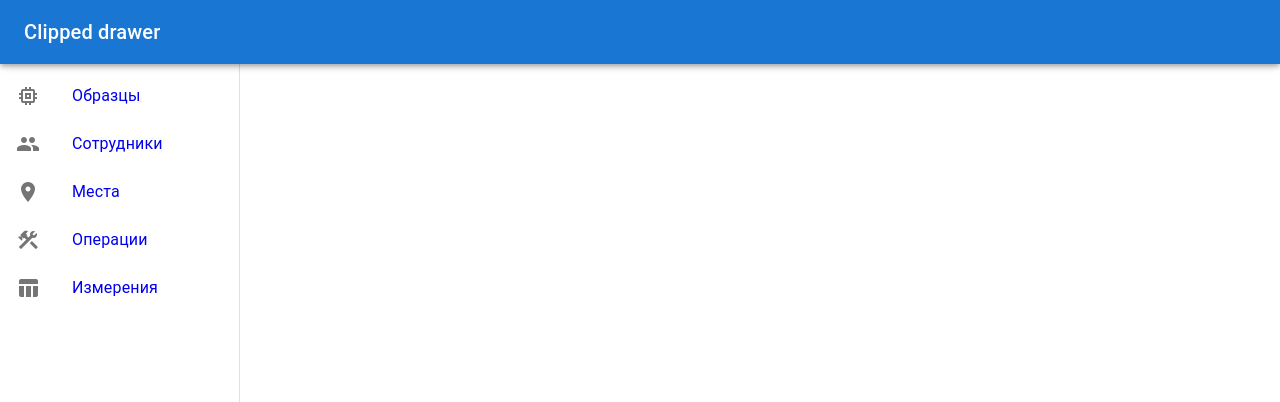
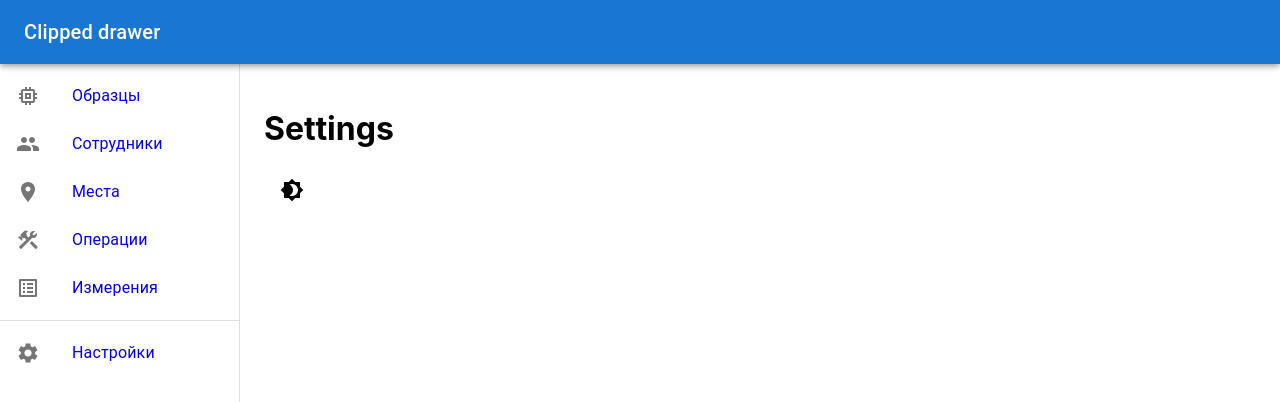
Before and after one commit to akhris/samples_js, a React (Create React App) app: page /#/settings in a window 1280 px wide. Shown: the top 402 px of the page. Built offline with nearby package versions, Linux system fonts and the light colour scheme.

Commit message:
Trying to get theming working

```diff
--- a/public/index.html
+++ b/public/index.html
@@ -23,9 +23,7 @@
       Learn how to configure a non-root public URL by running `npm run build`.
     -->
 
-  <link rel="stylesheet" href="https://fonts.googleapis.com/icon?family=Material+Icons" />
-
-  <title>React App</title>
+  <title>Samples</title>
 </head>
 
 <body>
--- a/src/App.js
+++ b/src/App.js
@@ -1,15 +1,70 @@
 import './App.css';
+import * as React from 'react';
+import { useState, useEffect } from "react";
 import { HashRouter } from 'react-router-dom';
 import RootContent from './components/RootContent';
+import { useTheme, ThemeProvider, createTheme } from '@mui/material/styles';
+import { Box } from '@mui/material';
+import { ColorModeContext } from './components/ColorModeToggle';
 
 function App() {
+
+  // const currentTheme = useState(() => {
+  //   // getting stored value or default "light" mode
+  //   const saved = localStorage.getItem("theme_mode");
+  //   return saved || "light"
+  // })
+
+  // const theme = createTheme({
+  //   palette: {
+  //     mode: currentTheme == 'light' ? 'light' : 'dark'
+  //   }
+  // })
+
+  // const theme = useTheme();
+  // const colorMode = React.useContext(ColorModeContext);
+
+
+  var mode = useState(() => {
+    // getting stored value or default "light" mode
+    const saved = localStorage.getItem("theme_mode");
+    return saved || "light"
+  },
+    useEffect(() => {
+      localStorage.setItem("theme_mode", theme.palette.mode === 'dark' ? "light" : "dark")
+    }
+    )
+  )
+  // const [mode, setMode] = React.useState('light');
+
+  const colorMode = React.useMemo(
+    () => ({
+      toggleColorMode: () => {
+        mode = (mode === 'light' ? 'dark' : 'light');
+
+      },
+    }),
+    [],
+  );
+
+  const theme = React.useMemo(
+    () =>
+      createTheme({
+        palette: {
+          colorMode,
+        },
+      }),
+    [mode],
+  );
+
   return (
-    <div>
-      <h1>app content</h1>
-      <HashRouter>
-        <RootContent />
-      </HashRouter>
-    </div>
+    <ColorModeContext.Provider value={colorMode}>
+      <ThemeProvider theme={theme}>
+        <HashRouter>
+          <RootContent />
+        </HashRouter>
+      </ThemeProvider>
+    </ColorModeContext.Provider>
   );
 }
 
--- /dev/null
+++ b/src/components/ColorModeToggle.js
@@ -0,0 +1,4 @@
+import * as React from 'react';
+import { useTheme, ThemeProvider, createTheme } from '@mui/material/styles';
+
+export const ColorModeContext = React.createContext({ toggleColorMode: () => { } });
--- a/src/components/MainContent.js
+++ b/src/components/MainContent.js
@@ -1,12 +1,18 @@
 import { Routes, Route } from 'react-router-dom'
 import HomeScreen from './screens/Home';
 import Samples from './screens/Samples';
+import Settings from './screens/Settings';
 
 function MainContent() {
     return (
         <Routes>
             <Route exact path = "/" element={<HomeScreen/>}/>
             <Route path = "/samples" element={<Samples/>}/>
+            <Route path = "/people" element={<Samples/>}/>
+            <Route path = "/places" element={<Samples/>}/>
+            <Route path = "/operations" element={<Samples/>}/>
+            <Route path = "/measurements" element={<Samples/>}/>
+            <Route path = "/settings" element={<Settings/>}/>
         </Routes>
     );
 }
--- a/src/components/Sidebar.js
+++ b/src/components/Sidebar.js
@@ -5,33 +5,43 @@ import ListItem from '@mui/material/ListItem';
 import ListItemButton from '@mui/material/ListItemButton';
 import ListItemIcon from '@mui/material/ListItemIcon';
 import ListItemText from '@mui/material/ListItemText';
-import MailIcon from '@mui/icons-material/Mail';
-import MenuIcon from '@mui/icons-material/Menu';
-import { Icon } from '@mui/material';
+import { Divider } from '@mui/material';
 
 function SideBar() {
     return (
 
-
+        <div>
             <List>
                 {
-                navItems.map(navItem => {
+
+                    navItems.topItems.map(navItem => {
                         return (
-
                             <ListItem key={navItem.key} component={Link} to={navItem.key} disablePadding>
                                 <ListItemButton>
                                     <ListItemIcon>
-                                    <Icon>{navItem.icon}</Icon>
+                                        {navItem.icon}
                                     </ListItemIcon>
                                     <ListItemText primary={navItem.title} />
                                 </ListItemButton>
                             </ListItem>
-
                         );
                     })
+
                 }
             </List>
+            <Divider />
 
+            <List>
+            <ListItem key={navItems.settings.key} component={Link} to={navItems.settings.key} disablePadding>
+                                <ListItemButton>
+                                    <ListItemIcon>
+                                        {navItems.settings.icon}
+                                    </ListItemIcon>
+                                    <ListItemText primary={navItems.settings.title} />
+                                </ListItemButton>
+                            </ListItem>
+            </List>
+        </div>
         /* <ul>
             <li><Link to='/'>Home</Link></li>
             <li><Link to='/samples'>Образцы</Link></li>
--- /dev/null
+++ b/src/components/screens/Settings.js
@@ -0,0 +1,32 @@
+import * as React from 'react';
+import IconButton from '@mui/material/IconButton';
+import Brightness4Icon from '@mui/icons-material/Brightness4';
+import Brightness7Icon from '@mui/icons-material/Brightness7';
+import { useTheme } from '@mui/material/styles';
+import { ColorModeContext } from '../ColorModeToggle';
+
+
+
+function Settings() {
+
+    const theme = useTheme();
+
+    const colorMode = React.useContext(ColorModeContext);
+    return (
+        <div>
+            <h1>Settings</h1>
+            <IconButton sx={{ ml: 1 }} onClick={
+                colorMode.toggleColorMode
+            //     useEffect(() => {
+            //     localStorage.setItem("theme_mode", theme.palette.mode === 'dark' ? "light" : "dark")
+            // }
+            // )
+            } color="inherit">
+            {theme.palette.mode === 'dark' ? <Brightness7Icon /> : <Brightness4Icon />}
+        </IconButton>
+        </div >
+
+    );
+}
+
+export default Settings
--- a/src/navigation/navigation.js
+++ b/src/navigation/navigation.js
@@ -1,4 +1,9 @@
+import MemoryIcon from '@mui/icons-material/Memory';
 import PeopleIcon from '@mui/icons-material/People';
+import PlaceIcon from '@mui/icons-material/Place';
+import ConstructionIcon from '@mui/icons-material/Construction';
+import ListAltIcon from '@mui/icons-material/ListAlt';
+import SettingsIcon from '@mui/icons-material/Settings';
 
 class NavItem {
     constructor(key, title, icon) {
@@ -8,12 +13,16 @@ class NavItem {
     }
 }
 
-const navItems = [
-    new NavItem("samples", "Образцы", "memory"),
-    new NavItem("people", "Сотрудники", "people"),
-    new NavItem("places", "Места", "place"),
-    new NavItem("operations", "Операции", "construction"),
-    new NavItem("measurements", "Измерения", "table_chart")
-];
+const navItems = {
+    topItems: [
+    new NavItem("samples", "Образцы", (<MemoryIcon />)),
+    new NavItem("people", "Сотрудники", (<PeopleIcon />)),
+    new NavItem("places", "Места", (<PlaceIcon />)),
+    new NavItem("operations", "Операции", (<ConstructionIcon />)),
+    new NavItem("measurements", "Измерения", (<ListAltIcon />))
+],
+    settings: new NavItem("settings", "Настройки",(<SettingsIcon/>))
+};
+
 
 export default navItems;
```
Lines whose indentation alone changed are shown as unchanged.
